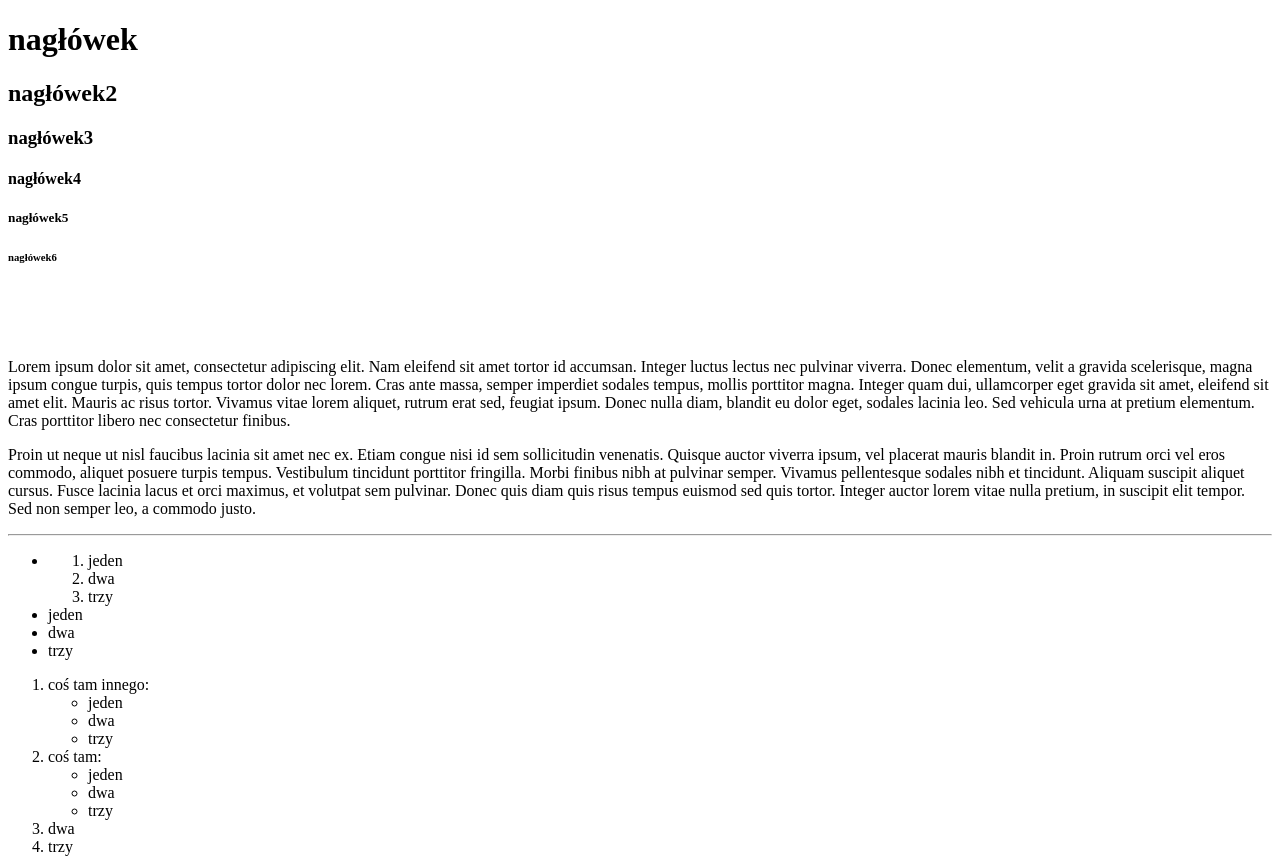
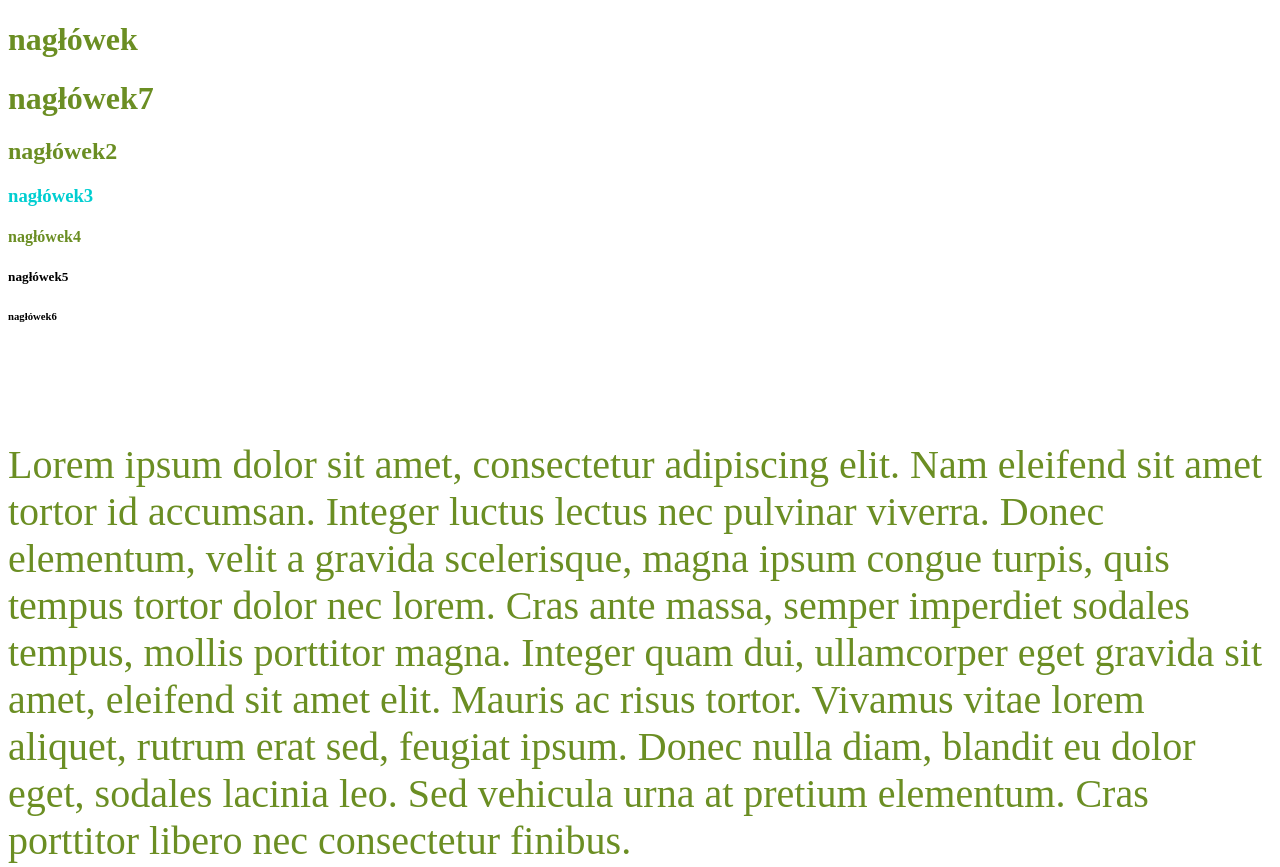
Before and after one commit to SebastianJaroszek/html, a plain HTML site: page index.html in a window 1280 px wide. Shown: the top 867 px of the page. Drawn offline with Linux system fonts and the light colour scheme.

Commit message:
add style.css and implemented into index.html

```diff
--- a/index.html
+++ b/index.html
@@ -3,19 +3,26 @@
 <head>
 <title></title>
 <meta charset="UTF-8"/>
+<link rel="stylesheet" href="style.css"/>
+<style>
+    h3 {
+        color: darkturquoise;
+    }
+</style>
 </head>
 <body>
-    <h1>nagłówek</h1>
-    <h2>nagłówek2</h2>
+    <h1 id="h1" class="header">nagłówek</h1>
+    <h1 class="header">nagłówek7</h1>
+    <h2 class="header">nagłówek2</h2>
     <h3>nagłówek3</h3>
-    <h4>nagłówek4</h4>
+    <h4 class="header">nagłówek4</h4>
     <h5>nagłówek5</h5>
     <h6>nagłówek6</h6>
     <br>
     <br>
     <br>
-    <p>Lorem ipsum dolor sit amet, consectetur adipiscing elit. Nam eleifend sit amet tortor id accumsan. Integer luctus lectus nec pulvinar viverra. Donec elementum, velit a gravida scelerisque, magna ipsum congue turpis, quis tempus tortor dolor nec lorem. Cras ante massa, semper imperdiet sodales tempus, mollis porttitor magna. Integer quam dui, ullamcorper eget gravida sit amet, eleifend sit amet elit. Mauris ac risus tortor. Vivamus vitae lorem aliquet, rutrum erat sed, feugiat ipsum. Donec nulla diam, blandit eu dolor eget, sodales lacinia leo. Sed vehicula urna at pretium elementum. Cras porttitor libero nec consectetur finibus.</p>
-    <p>Proin ut neque ut nisl faucibus lacinia sit amet nec ex. Etiam congue nisi id sem sollicitudin venenatis. Quisque auctor viverra ipsum, vel placerat mauris blandit in. Proin rutrum orci vel eros commodo, aliquet posuere turpis tempus. Vestibulum tincidunt porttitor fringilla. Morbi finibus nibh at pulvinar semper. Vivamus pellentesque sodales nibh et tincidunt. Aliquam suscipit aliquet cursus. Fusce lacinia lacus et orci maximus, et volutpat sem pulvinar. Donec quis diam quis risus tempus euismod sed quis tortor. Integer auctor lorem vitae nulla pretium, in suscipit elit tempor. Sed non semper leo, a commodo justo.</p>
+    <p class="header big_text">Lorem ipsum dolor sit amet, consectetur adipiscing elit. Nam eleifend sit amet tortor id accumsan. Integer luctus lectus nec pulvinar viverra. Donec elementum, velit a gravida scelerisque, magna ipsum congue turpis, quis tempus tortor dolor nec lorem. Cras ante massa, semper imperdiet sodales tempus, mollis porttitor magna. Integer quam dui, ullamcorper eget gravida sit amet, eleifend sit amet elit. Mauris ac risus tortor. Vivamus vitae lorem aliquet, rutrum erat sed, feugiat ipsum. Donec nulla diam, blandit eu dolor eget, sodales lacinia leo. Sed vehicula urna at pretium elementum. Cras porttitor libero nec consectetur finibus.</p>
+    <p style="color:chocolate">Proin ut neque ut nisl faucibus lacinia sit amet nec ex. Etiam congue nisi id sem sollicitudin venenatis. Quisque auctor viverra ipsum, vel placerat mauris blandit in. Proin rutrum orci vel eros commodo, aliquet posuere turpis tempus. Vestibulum tincidunt porttitor fringilla. Morbi finibus nibh at pulvinar semper. Vivamus pellentesque sodales nibh et tincidunt. Aliquam suscipit aliquet cursus. Fusce lacinia lacus et orci maximus, et volutpat sem pulvinar. Donec quis diam quis risus tempus euismod sed quis tortor. Integer auctor lorem vitae nulla pretium, in suscipit elit tempor. Sed non semper leo, a commodo justo.</p>
 
     <hr>
 
--- /dev/null
+++ b/style.css
@@ -0,0 +1,15 @@
+h1 {
+    color: bisque;
+}
+
+p {
+    color: red;
+}
+
+.header {
+    color: olivedrab;
+}
+
+.big_text {
+    font-size: 40px;
+}
```
